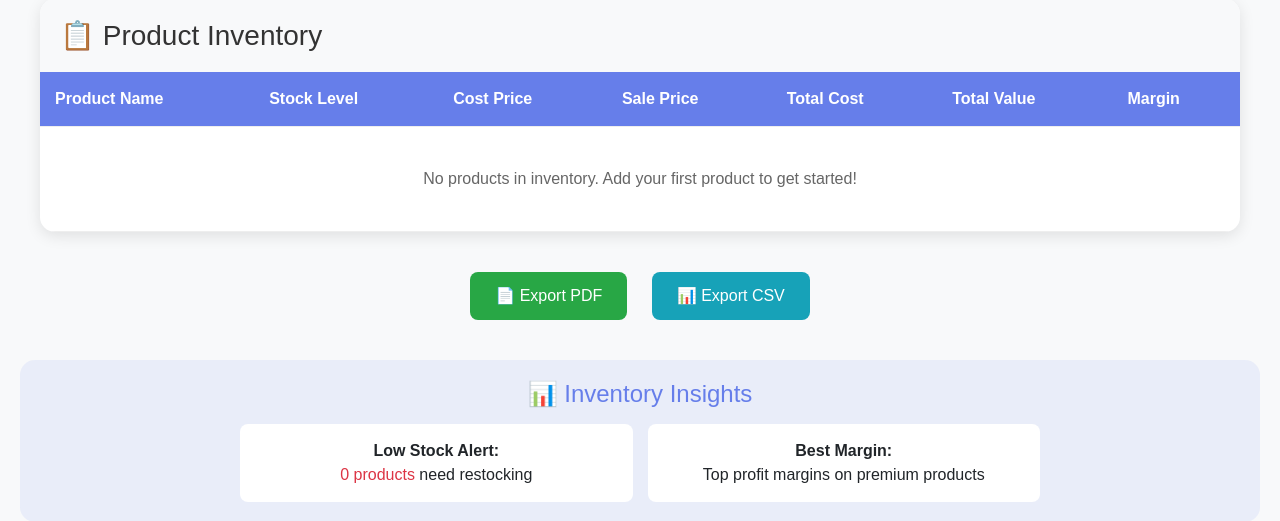
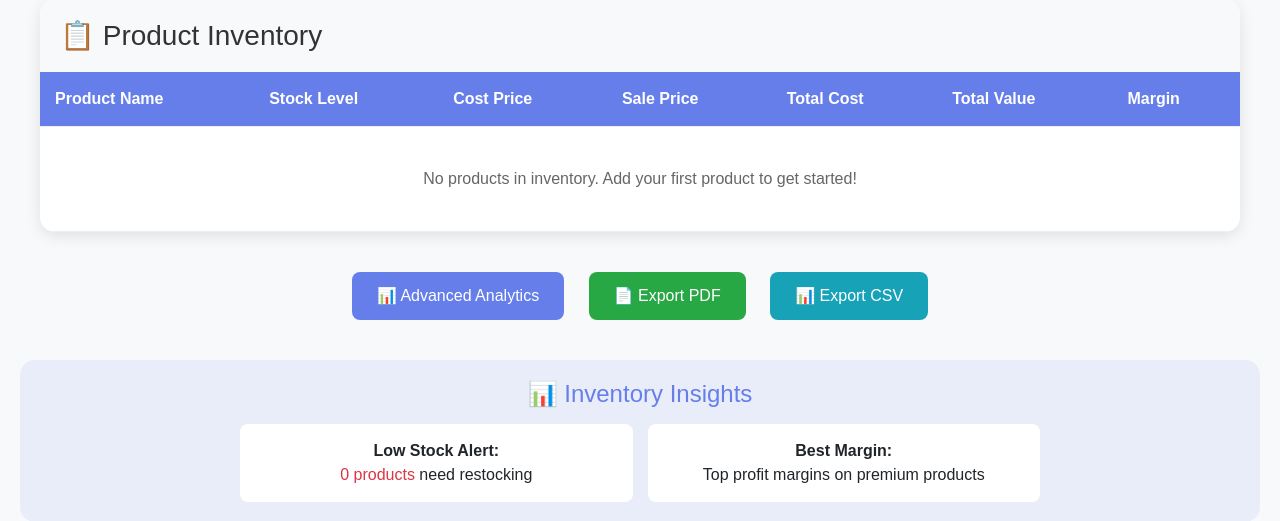
Before and after one commit to Karthikrevi/fbprototype, a Flask app: page /erp/reports/inventory in a window 1280 px wide. Shown: the part 266-787 px from the top of the page. Run offline with Flask 3, Linux system fonts and the light colour scheme; the visitor is signed in with stand-in values (Sample User, id 1); data comes from the database, SQL or seed files in the repository.

Commit message:
Assistant checkpoint: Add inventory analytics navigation link
Assistant generated file changes:
- templates/inventory_report.html: Add navigation link to inventory analytics

---

User prompt:

in the inventory reports there is no path to inventory analytics.

Replit-Commit-Author: Assistant
Replit-Commit-Session-Id: 8a2d7aab-7802-43e8-bb48-78eae765b684

```diff
--- a/templates/inventory_report.html
+++ b/templates/inventory_report.html
@@ -180,6 +180,9 @@
   </div>
 
   <div style="margin-top: 40px; text-align: center;">
+    <a href="/erp/reports/inventory-analytics" style="background: #667eea; color: white; padding: 12px 25px; border: none; border-radius: 8px; margin: 0 10px; text-decoration: none; display: inline-block;">
+      📊 Advanced Analytics
+    </a>
     <button style="background: #28a745; color: white; padding: 12px 25px; border: none; border-radius: 8px; margin: 0 10px; cursor: pointer;">
       📄 Export PDF
     </button>
```
